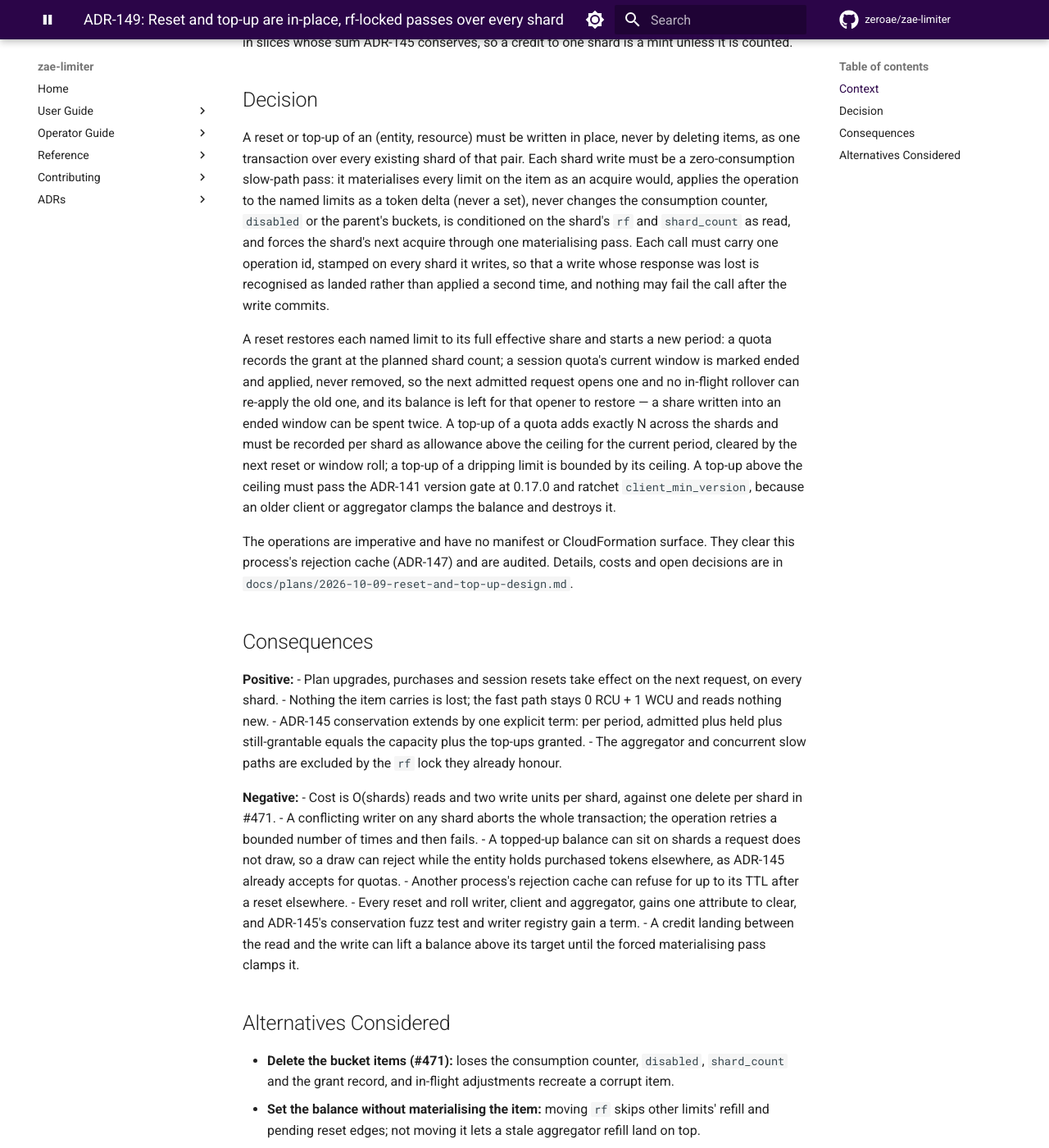
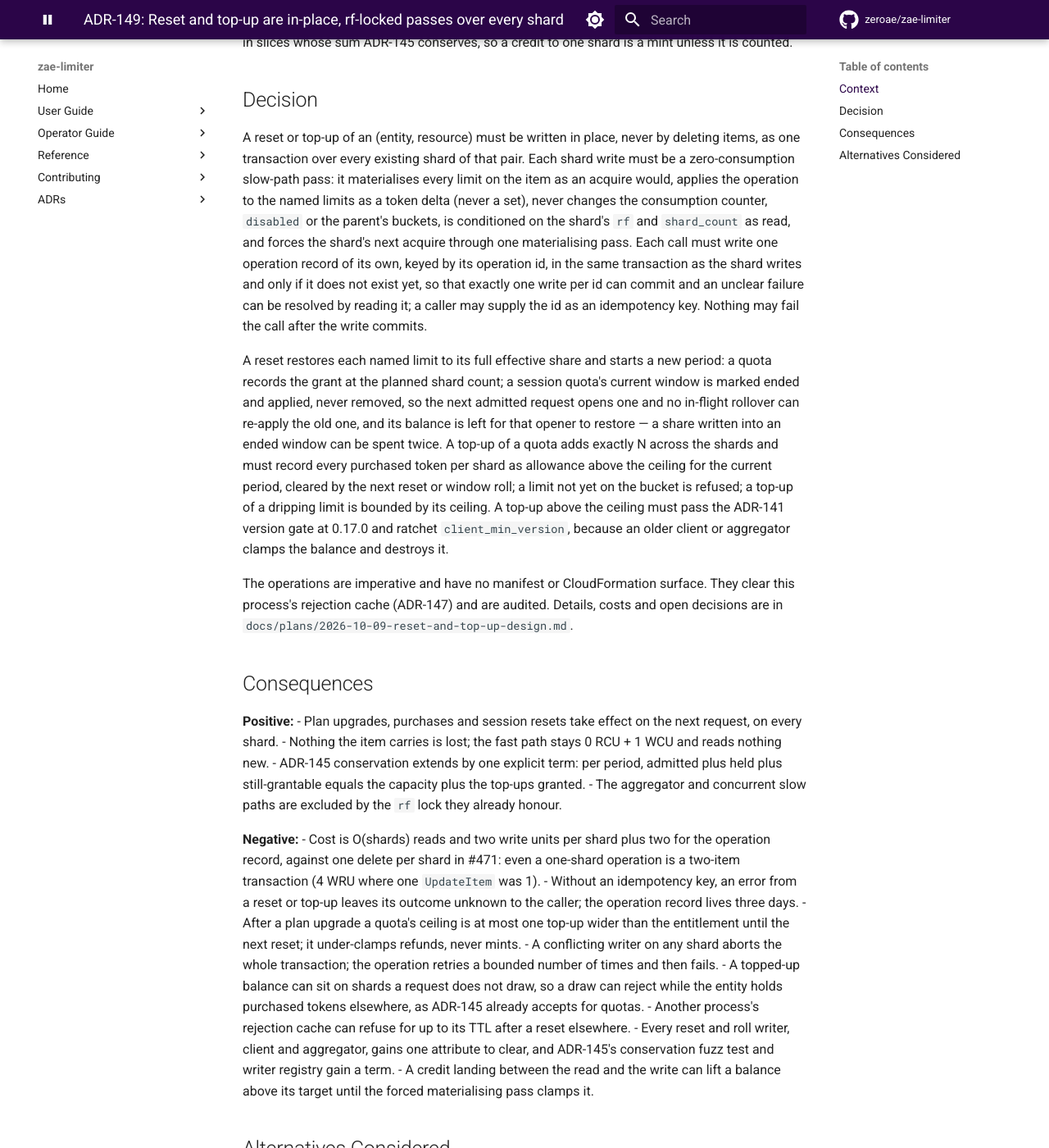
Before and after one commit to zeroae/zae-limiter, an MkDocs documentation site: the page built from docs/adr/149-reset-and-top-up.md, in a window 1280 px wide and 1400 px high, scrolled down 664 px. Shown: the whole window at 82% size. Built offline with MkDocs 1.6.1 and Material for MkDocs 9.7.7, drawn with Linux system fonts in a browser that asks for light colours; comment, search, counter and statistics services are not loaded; the version menu is left out.

Commit message:
📝 docs(adr): record the second #720 review in ADR-149 and its design
- One operation record per call replaces the op marker, and why the marker
  failed; the record's key, TTL and indexes; TransactionInProgressException
  as an unclear outcome.
- The caller idempotency key, and that without one an error leaves the
  outcome unknown.
- Costs: every operation is a transaction carrying the record, so a
  one-shard operation is 4 WRU instead of 1 (about $3.50/M, $46/M at 32
  shards).
- tu records every purchased token, decided with the design-validator:
  an overflow-only tu loses purchases on refunds, so after an upgrade the
  ceiling is at most one top-up wider than the entitlement, which only
  under-clamps, never mints, and ends at the next reset.
- A refund's ceiling takes the item's live tu; a limit not yet on the
  bucket is refused.

Refs #470

Co-Authored-By: Claude Opus 5.5 <noreply@anthropic.com>

```diff
--- a/docs/adr/149-reset-and-top-up.md
+++ b/docs/adr/149-reset-and-top-up.md
@@ -32,17 +32,18 @@ zero-consumption slow-path pass: it materialises every limit on the item as an a
 applies the operation to the named limits as a token delta (never a set), never changes the
 consumption counter, `disabled` or the parent's buckets, is conditioned on the shard's `rf`
 and `shard_count` as read, and forces the shard's next acquire through one materialising pass.
-Each call must carry one operation id, stamped on every shard it writes, so that a write whose
-response was lost is recognised as landed rather than applied a second time, and nothing may
-fail the call after the write commits.
+Each call must write one operation record of its own, keyed by its operation id, in the same
+transaction as the shard writes and only if it does not exist yet, so that exactly one write
+per id can commit and an unclear failure can be resolved by reading it; a caller may supply the
+id as an idempotency key. Nothing may fail the call after the write commits.
 
 A reset restores each named limit to its full effective share and starts a new period: a quota
 records the grant at the planned shard count; a session quota's current window is marked
 ended and applied, never removed, so the next admitted request opens one and no in-flight
 rollover can re-apply the old one, and its balance is left for that opener to restore — a share
 written into an ended window can be spent twice. A top-up of a quota adds exactly N across the shards and must
-be recorded per shard as allowance above the ceiling for the current period, cleared by the next
-reset or window roll; a top-up of a dripping limit is bounded by its ceiling. A top-up above the
+record every purchased token per shard as allowance above the ceiling for the current period,
+cleared by the next reset or window roll; a limit not yet on the bucket is refused; a top-up of a dripping limit is bounded by its ceiling. A top-up above the
 ceiling must pass the ADR-141 version gate at 0.17.0 and ratchet `client_min_version`, because
 an older client or aggregator clamps the balance and destroys it.
 
@@ -60,7 +61,13 @@ process's rejection cache (ADR-147) and are audited. Details, costs and open dec
 - The aggregator and concurrent slow paths are excluded by the `rf` lock they already honour.
 
 **Negative:**
-- Cost is O(shards) reads and two write units per shard, against one delete per shard in #471.
+- Cost is O(shards) reads and two write units per shard plus two for the operation record,
+  against one delete per shard in #471: even a one-shard operation is a two-item transaction
+  (4 WRU where one `UpdateItem` was 1).
+- Without an idempotency key, an error from a reset or top-up leaves its outcome unknown to the
+  caller; the operation record lives three days.
+- After a plan upgrade a quota's ceiling is at most one top-up wider than the entitlement until
+  the next reset; it under-clamps refunds, never mints.
 - A conflicting writer on any shard aborts the whole transaction; the operation retries a
   bounded number of times and then fails.
 - A topped-up balance can sit on shards a request does not draw, so a draw can reject while
```
Also changed, not shown: docs/plans/2026-10-09-reset-and-top-up-design.md (+43 -14 lines).
